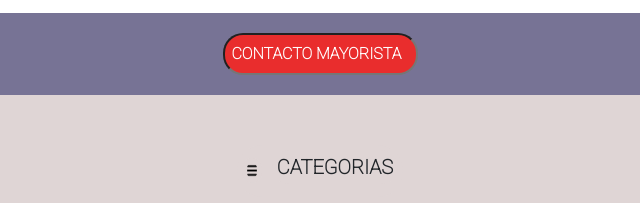
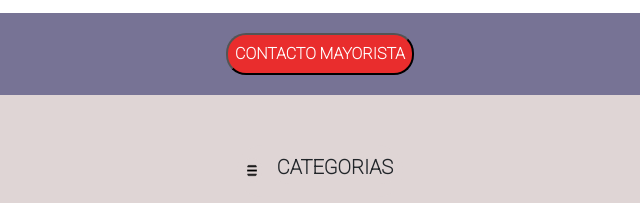
Before and after one commit to NahuelEscudero/PF-Escudero, a plain HTML site: page index.html in a window 1280 px wide. Shown: the part 384-587 px from the top of the page, 320-960 px from the left. Drawn offline with Linux system fonts and the light colour scheme; a web font is replaced by a local one.

Commit message:
Arreglo de boton Mayorista

```diff
--- a/index.html
+++ b/index.html
@@ -35,7 +35,7 @@
             <img src="Imagenes/Mas Categorias/banner-cobra.png" alt="Banner Grupo Umsa" class="section-welcome-page__banner">
             <p class="section-welcome-page__text">¡Tu destino para encontrar las mejores ofertas en Deportes, Acc. Vehiculos y mucho mas!</p>
             <div class="section-welcome-page__container-button">
-                <input type="section-welcome-page__container-button button" value="CONTACTO MAYORISTA" class="section-welcome-page__container-button button">
+                <input type="button" value="CONTACTO MAYORISTA" class="section-welcome-page__container-button button">
             </div>
 
         </section>
```
